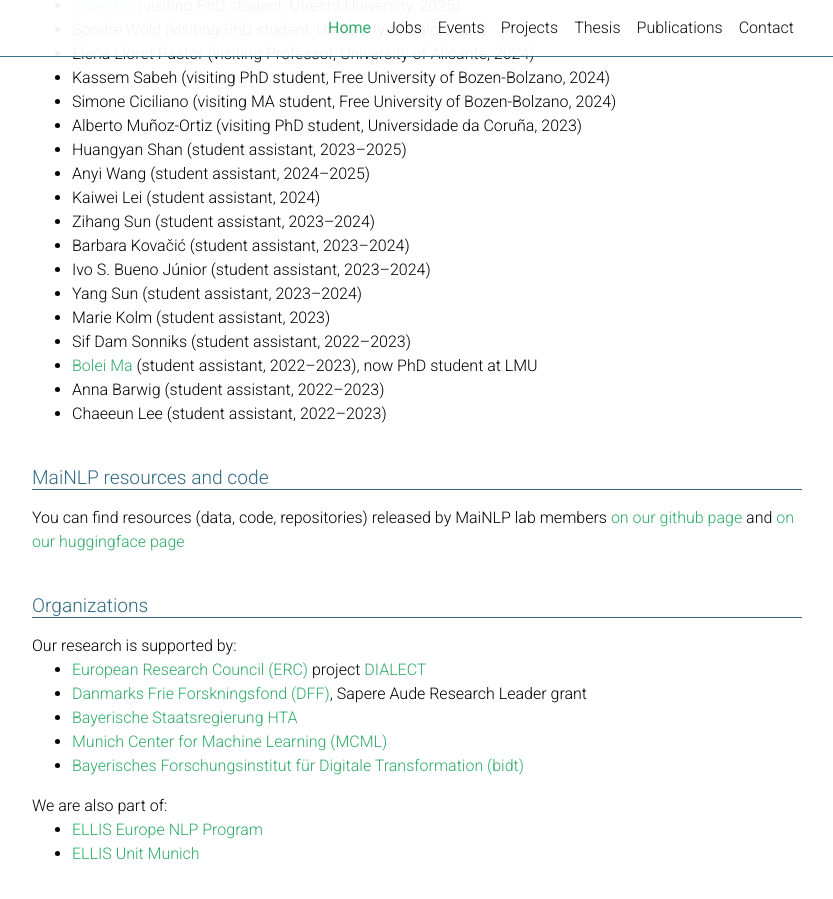
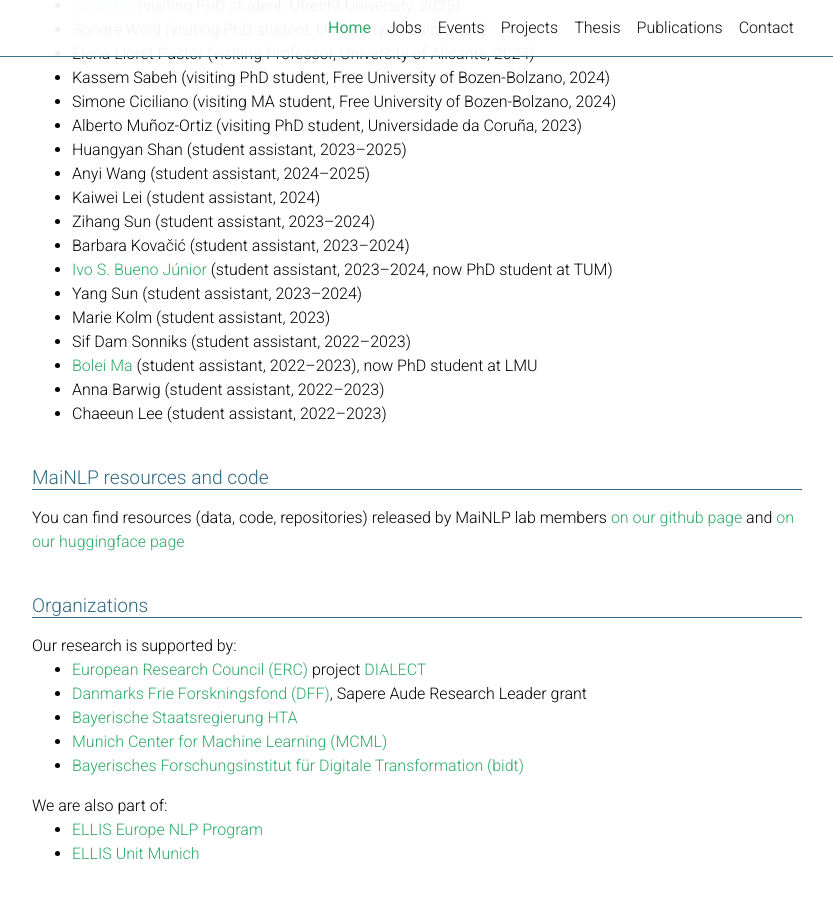
Before and after one commit to mainlp/mainlp.github.io, a Jekyll site: the page built from _pages/about.md, in a window 1280 px wide and 900 px high, scrolled down 4355 px. Shown: the whole window, without its empty margins (223-1056 px from the left). Built offline with Jekyll 4.4.1, drawn with Linux system fonts in a browser that asks for light colours; full-size pictures stand in for the smaller copies a plugin makes; comment, search, counter and statistics services are not loaded; a style sheet for code colours, icons or effects is not loaded.

Commit message:
Update about.md, ivo

```diff
--- a/_pages/about.md
+++ b/_pages/about.md
@@ -275,7 +275,7 @@ To <a href="/events-archive/">earlier events</a> at MaiNLP.
     <li>Kaiwei Lei (student assistant, 2024)</li>
     <li>Zihang Sun (student assistant, 2023–2024)</li>
     <li>Barbara Kovačić (student assistant, 2023–2024)</li>
-    <li>Ivo S. Bueno Júnior (student assistant, 2023–2024)</li>
+    <li><a href="https://www.edu.sot.tum.de/en/hctl/team/phd-researchers/ivo-de-souza-bueno-junior/">Ivo S. Bueno Júnior</a> (student assistant, 2023–2024, now PhD student at TUM)</li>
     <li>Yang Sun (student assistant, 2023–2024)</li>
     <li>Marie Kolm (student assistant, 2023)</li>
     <li>Sif Dam Sonniks (student assistant, 2022–2023)</li>
```
